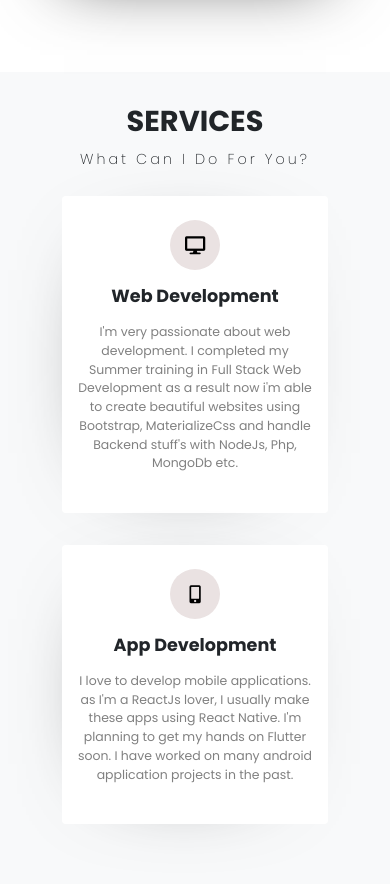
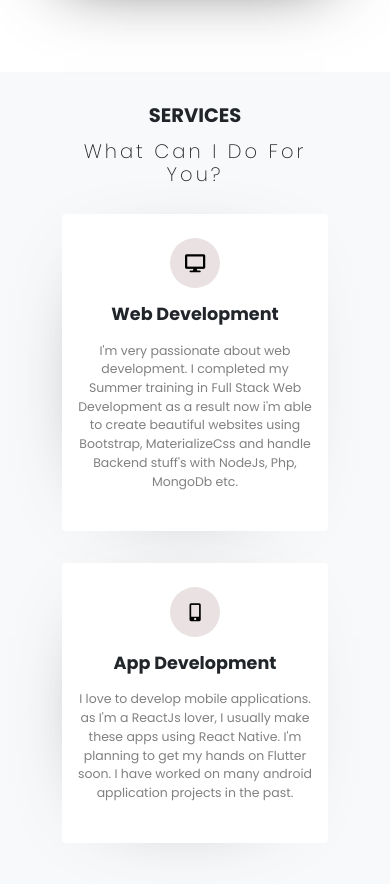
Before and after one commit to saurabhkumar23/my-portfolio, a React (Create React App) app: page / in a window 390 px wide. Shown: the part 4732-5616 px from the top of the page. Built offline with nearby package versions, Linux system fonts and the light colour scheme.

Commit message:
contact page

```diff
--- a/src/components/Services.js
+++ b/src/components/Services.js
@@ -7,7 +7,7 @@ const Services = () => {
                 <h1 className='first-heading text-center pb-1 pb-md-3' data-aos='zoom-in'>SERVICES</h1>
                 <h1 className='second-heading text-center pb-1 pb-md-5' data-aos='zoom-in'>What Can I Do For You?</h1>
                 <div className='row justify-content-evenly pb-3 services-container' data-aos='zoom-in'>
-                    <div className='col-sm-12 col-md-4 my-3'>
+                    <div className='col-sm-8 col-lg-4 my-3'>
                         <div className='card text-center py-3' data-aos='zoom-in'>
                             <div className='card-body py-2 py-md-4 px-3 px-md-5'>
                                 <div className='circle'>
@@ -22,7 +22,7 @@ const Services = () => {
                             </div>
                         </div>
                     </div>
-                    <div className='col-sm-12 col-md-4 my-3'>
+                    <div className='col-sm-8 col-lg-4 my-3'>
                         <div className='card text-center py-3' data-aos='zoom-in'>
                             <div className='card-body py-2 py-md-4 px-3 px-md-5'>
                                 <div className='circle'>
--- a/src/styles/services.scss
+++ b/src/styles/services.scss
@@ -37,6 +37,14 @@
     }
 }
 
+@media (max-width: 992px){
+    #services{
+        h1{
+            font-size: 5vw !important;
+        }
+    }
+}
+
 @media (max-width: 576px) {
     #services{
         padding: 0 50px;
```
Also changed, not shown: 1 other file (tests, documents, lock files or other folders).
